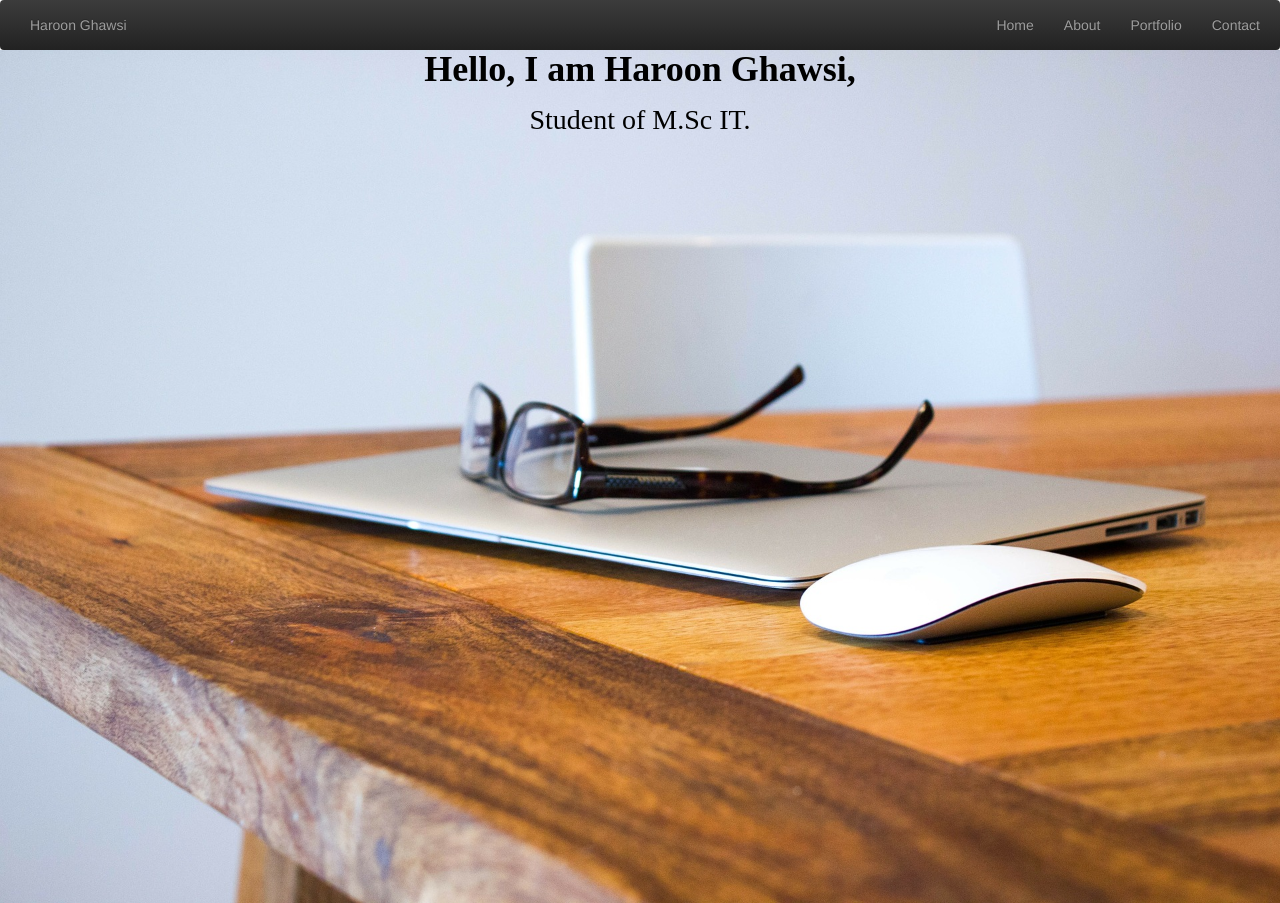
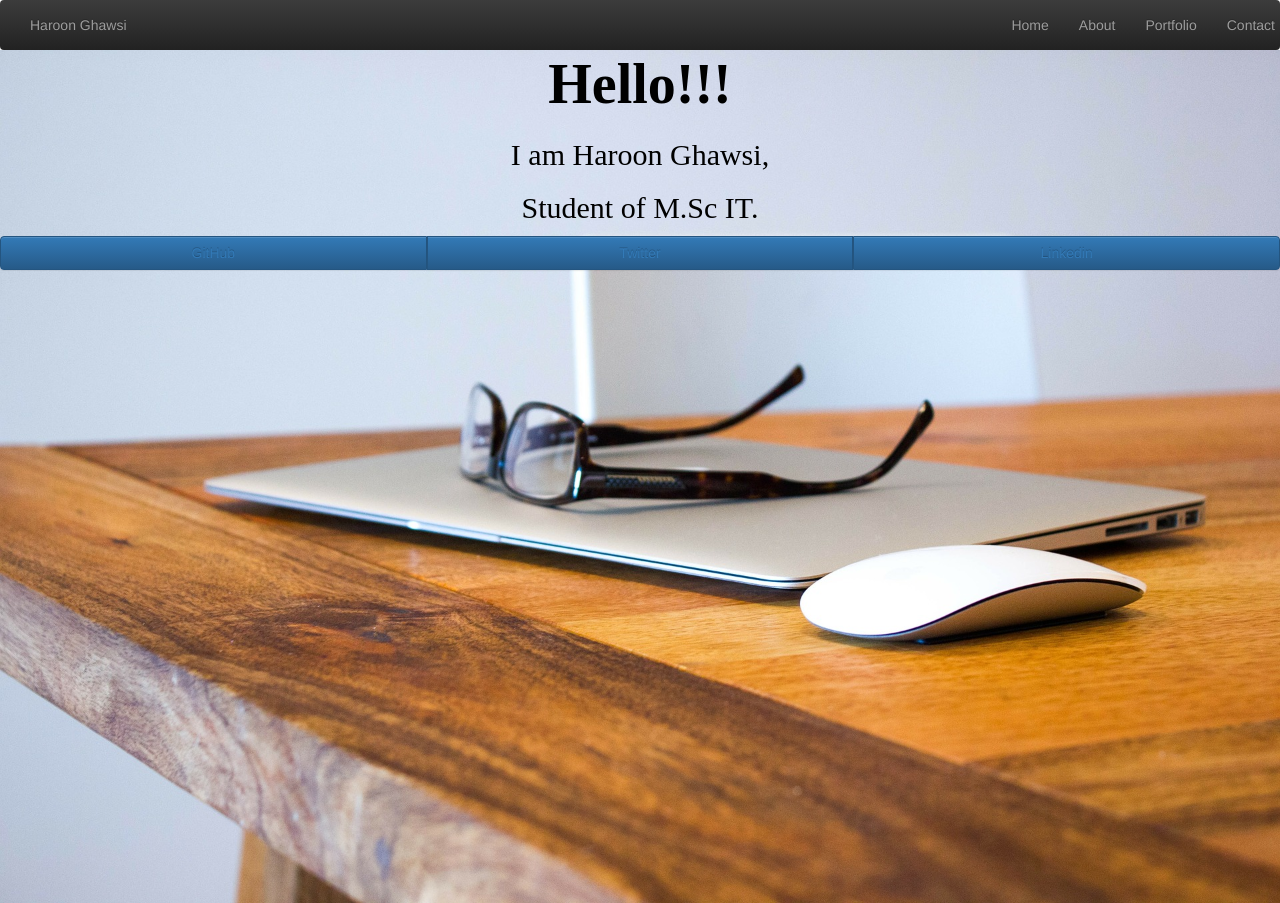
Before and after one commit to HaroonGhawsi/MyPortfolio, a plain HTML site: page index.html in a window 1280 px wide. Shown: the top 903 px of the page. Drawn offline with nearby package versions, Linux system fonts and the light colour scheme.

Commit message:
buttons added in first page

```diff
--- a/Styles/index.css
+++ b/Styles/index.css
@@ -39,20 +39,18 @@
     background-size: cover;
     width: 100%;
     height:1000px;
-    text-align: center;
-    font-family: serif;
-    text-shadow: white;
-    color: black;
     position: relative;
-}
-p{
-    font-family: serif;
-    font-size: 2em;
 
 }
-h1{
+#content, #hello{
     font-weight: bold;
+    font-size: 2em;
     margin-top: auto;
+    font-family: serif;
+    color: ThreeDDarkShadow;
+    text-align: center;
+    text-shadow: black;
+    padding: 2px;
 }
 
 nav {
@@ -61,7 +59,7 @@ nav {
 }
 .nav1 {
     min-width: 165px;
-    position:relative;
+    position:absolute;
     right: 5px;
 }
 #footer{
@@ -72,3 +70,7 @@ nav {
     width: 100%;
     height: 200px;
 }
+.btn-group{
+    text-color: whitesmoke;
+
+}
--- a/index.html
+++ b/index.html
@@ -13,9 +13,6 @@
     <title>Haroon Ghawsi Portfolio</title>
     <meta name="viewport" content="width=device-width, initial-scale=1.0" />
     <link rel="stylesheet" type="text/css" href="Styles/index.css" media="all" />
-
-
-
 </head>
 <body>
 
@@ -41,23 +38,32 @@
 
 
 
+    <div id="pg1">
+        <div id="content">
 
-    <div id="pg1">
-        <h1>
-            Hello, I am Haroon Ghawsi,
-        </h1>
-        <p>
-            Student of M.Sc IT.
-        </p>
+        <h1 id="hello">Hello!!!</h1>
+            <h2> I am Haroon Ghawsi,</h2>
+        <h2>Student of M.Sc IT.</h2>
+        </div>
+        <div class="btn-group btn-group-justified">
+            <div class="btn-group">
+            <button type="button" class="btn btn-primary"><a href="http://www.github.com">GitHub</a></button>
+            </div>
+            <div class="btn-group">
+                <button type="button" class="btn btn-primary"><a href="http://www.twitter.com">Twitter</a></button>
+            </div>
+            <div class="btn-group">
+                <button type="button" class="btn btn-primary"><a href="http://www.linkedin.com" >Linkedin</a></button>
+            </div>
+        </div>
     </div>
 
-    <div id="pg2"><h1>Hello, Second Page</h1></div>
+<hr>
 
-    <div id="pg3"><h1>Hello, third Page</h1></div>
 
+    <div id="pg2"><h1>About Me</h1></div>
+    <div id="pg3"><h1>My Portfolio</h1></div>
     <div id="pg4"><h1>Contact Me</h1></div>
-
-<div id="footer">footer</div>
-
+    <div id="footer">footer</div>
 </body>
 </html>
```
